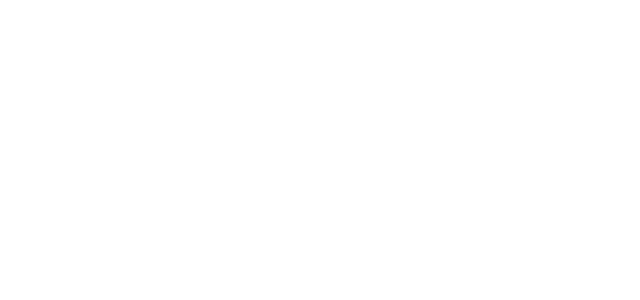
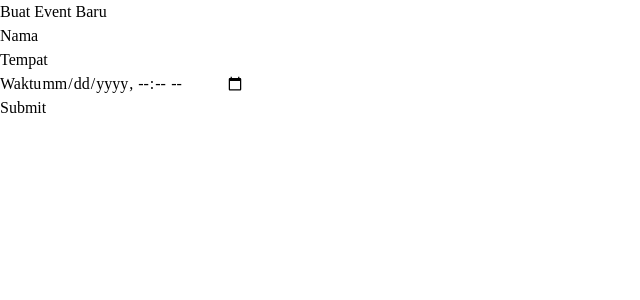
Before and after one commit to vidya3155/hotel, a Vue app: page /hotel in a window 1280 px wide. Before the commit this address had no page. Shown: the top 300 px of the page, without its empty margins (0-640 px from the left). Built offline with nearby package versions, Linux system fonts and the light colour scheme; the HTML template or start-up script is replaced by a standard one.

Commit message:
install tailwind

```diff
--- a/package.json
+++ b/package.json
@@ -11,10 +11,10 @@
     "type-check": "vue-tsc --build"
   },
   "dependencies": {
-    "@tailwindcss/vite": "^4.1.4",
+
     "hono": "^4.7.7",
     "pinia": "^3.0.2",
-    "tailwindcss": "^4.1.4",
+
     "vue": "^3.5.13",
     "vue-router": "^4.5.1"
   },
--- /dev/null
+++ b/src/assets/main.css
@@ -0,0 +1 @@
+@import "tailwindcss";
--- a/src/main.ts
+++ b/src/main.ts
@@ -1,3 +1,4 @@
+import './assets/main.css'
 import { createApp } from 'vue'
 import { createPinia } from 'pinia'
 
--- a/src/router/index.ts
+++ b/src/router/index.ts
@@ -10,14 +10,14 @@ const router = createRouter({
       component: HomeView,
     },
     {
-      path: '/event',
-      name: 'create-event',
-      component: () => import('../views/CreateEventView.vue'),
+      path: '/hotel',
+      name: 'create-hotel',
+      component: () => import('../views/CreateHotelView.vue'),
     },
     {
-      path: '/event/:id',
-      name: 'edit-event',
-      component: () => import('../views/EditEventView.vue'),
+      path: '/hotel/:id',
+      name: 'edit-hotel',
+      component: () => import('../views/EditHotelView.vue'),
     },
     {
       path: '/about',
--- a/src/views/CreateEventView.vue
+++ b/src/views/CreateHotelView.vue
@@ -9,15 +9,15 @@ const place = ref('')
 const time = ref('')
 
 const saveData = async () => {
-    const newEvent = JSON.stringify({
+    const newHotel = JSON.stringify({
         name: name.value,
         place: place.value,
         time: Date.parse(time.value)/1000,
     })
 
-    const response = await fetch('/api/events', {
+    const response = await fetch('/api/hotels', {
         method:'POST',
-        body: newEvent,
+        body: newHotel,
     })
     const data = await response.json()
 
--- a/src/views/HomeView.vue
+++ b/src/views/HomeView.vue
@@ -21,8 +21,8 @@ onMounted(() => {
   fetchHotels()
 })
 
-const removeEvent = async (id: string) => {
-  const response = await fetch(`/api/events/${id}`, {
+const removeHotel = async (id: string) => {
+  const response = await fetch(`/api/hotels/${id}`, {
     method: 'DELETE',
   })
   if (response.ok) {
@@ -47,7 +47,7 @@ const removeEvent = async (id: string) => {
             <RouterLink :to="`/hotel/${hotel.id}`">Edit</RouterLink>
           </div>
           <div>More actions
-            <button @click="removeEvent(hotel.id)">Hapus Data</button>
+            <button @click="removeHotel(hotel.id)">Hapus Data</button>
           </div>
         </li>
       </ul>
--- a/vite.config.ts
+++ b/vite.config.ts
@@ -4,6 +4,7 @@ import { defineConfig } from 'vite'
 import vue from '@vitejs/plugin-vue'
 import vueDevTools from 'vite-plugin-vue-devtools'
 import { cloudflare } from '@cloudflare/vite-plugin';
+import tailwindcss from '@tailwindcss/vite'
 
 // https://vite.dev/config/
 export default defineConfig({
```
Also changed, not shown: src/views/EditHotelView.vue (renamed from src/views/EditEventView.vue), 1 other file (tests, documents, lock files or other folders).
